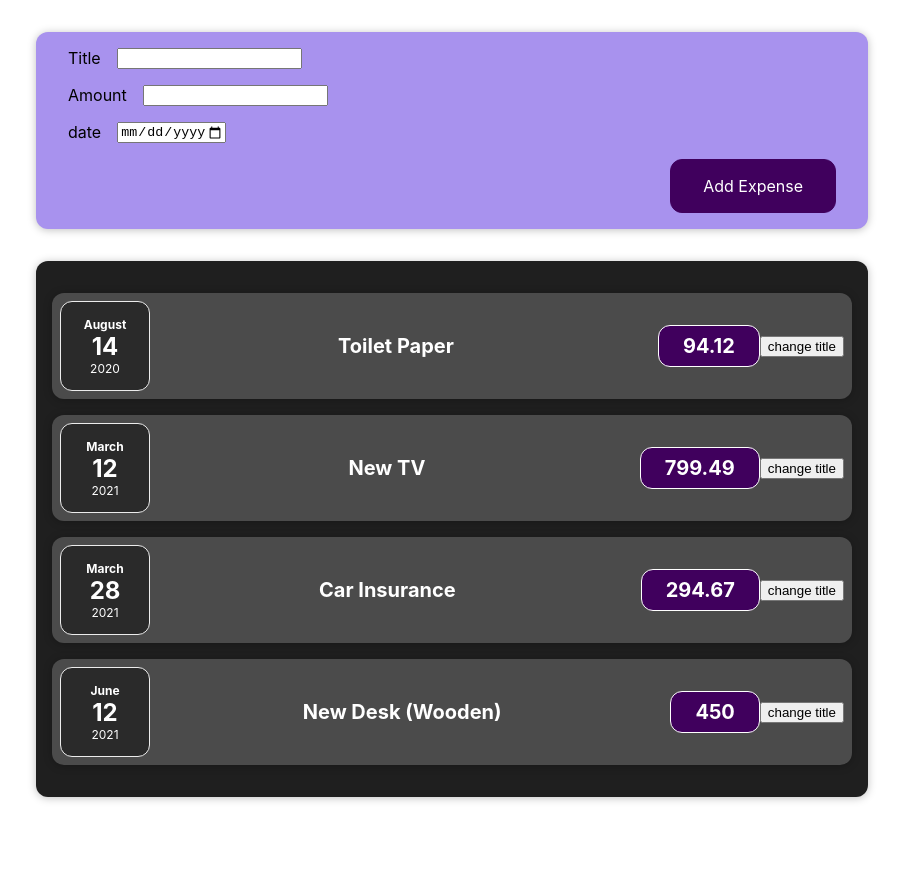
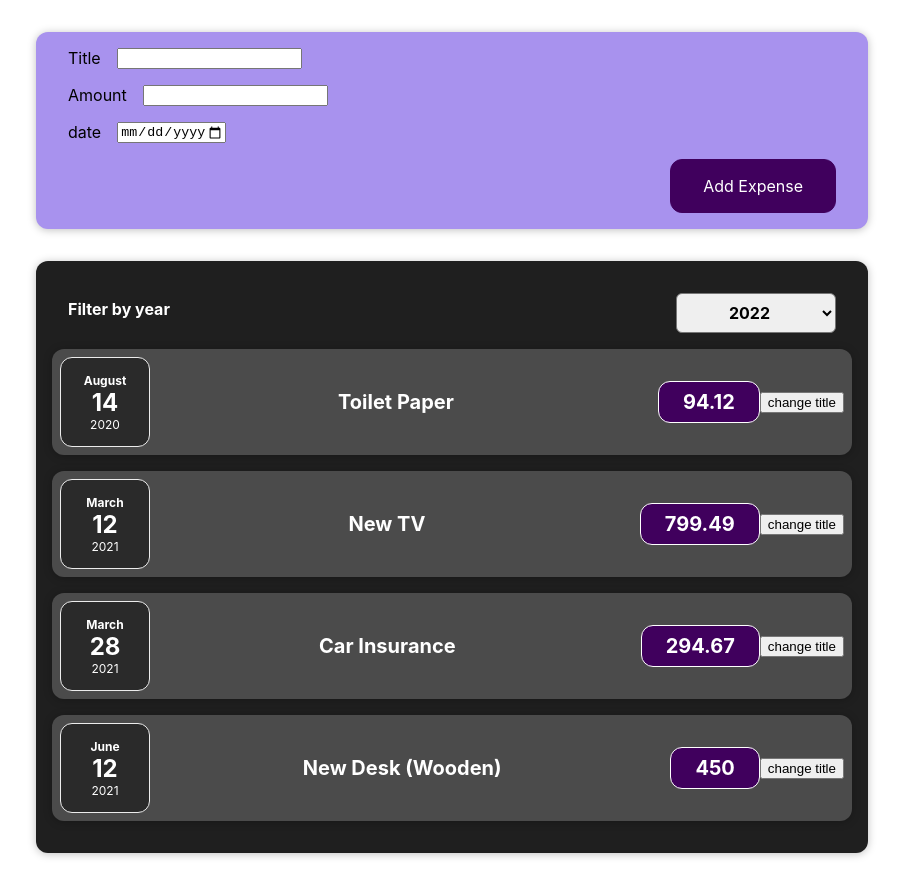
Before and after one commit to davetii/expenses-react-app, a React (Create React App) app: page / in a window 1280 px wide. Shown: the whole page, without its empty margins (188-1091 px from the left). Before the commit the page ends 829 px from the top, so only its background shows below. Built offline with nearby package versions, Linux system fonts and the light colour scheme.

Commit message:
Adding Expense filter and passing argument up

```diff
--- a/src/App.js
+++ b/src/App.js
@@ -1,6 +1,7 @@
 import './App.css';
 import Expenses from "./components/expenses/Expenses";
 import NewExpense from "./components/expenses/NewExpense";
+import ExpenseFilter from "./components/expenses/ExpensesFilter";
 
 
 function App() {
--- a/src/components/expenses/Expenses.js
+++ b/src/components/expenses/Expenses.js
@@ -1,16 +1,25 @@
 import ExpenseItem from "./ExpenseItem";
 import './Expenses.css';
 import Card from "../ui/Card";
+import ExpenseFilter from "./ExpensesFilter";
 
 const Expenses = (props) => {
     const expenses = props.expenses;
+    const yearChanged = (data) => {
+        console.log("yearChanged");
+        console.log(data);
+    }
     return(
+        <div>
             <Card className="expenses">
+                <ExpenseFilter onChangeYear={yearChanged}/>
                 <ExpenseItem title={expenses[0].title} amount={expenses[0].amount} date={expenses[0].date}></ExpenseItem>
                 <ExpenseItem title={expenses[1].title} amount={expenses[1].amount} date={expenses[1].date}></ExpenseItem>
                 <ExpenseItem title={expenses[2].title} amount={expenses[2].amount} date={expenses[2].date}></ExpenseItem>
                 <ExpenseItem title={expenses[3].title} amount={expenses[3].amount} date={expenses[3].date}></ExpenseItem>
             </Card>
+        </div>
+
     )
 }
 export default  Expenses;
--- /dev/null
+++ b/src/components/expenses/ExpensesFilter.css
@@ -0,0 +1,24 @@
+.expenses-filter {
+    color: white;
+    padding: 0 1rem;
+}
+
+.expenses-filter__control {
+    display: flex;
+    width: 100%;
+    align-items: center;
+    justify-content: space-between;
+    margin: 1rem 0;
+}
+
+.expenses-filter label {
+    font-weight: bold;
+    margin-bottom: 0.5rem;
+}
+
+.expenses-filter select {
+    font: inherit;
+    padding: 0.5rem 3rem;
+    font-weight: bold;
+    border-radius: 6px;
+}
--- /dev/null
+++ b/src/components/expenses/ExpensesFilter.js
@@ -0,0 +1,25 @@
+import React, {useState} from "react";
+
+import './ExpensesFilter.css';
+
+const ExpensesFilter = (props) => {
+
+    const onChangeYear = (event) => {
+        props.onChangeYear(event.target.value);
+    }
+    return (
+        <div className='expenses-filter'>
+            <div className='expenses-filter__control'>
+                <label>Filter by year</label>
+                <select onChange={onChangeYear}>
+                    <option value='2022'>2022</option>
+                    <option value='2021'>2021</option>
+                    <option value='2020'>2020</option>
+                    <option value='2019'>2019</option>
+                </select>
+            </div>
+        </div>
+    );
+};
+
+export default ExpensesFilter;
```
Lines whose indentation alone changed are shown as unchanged.
